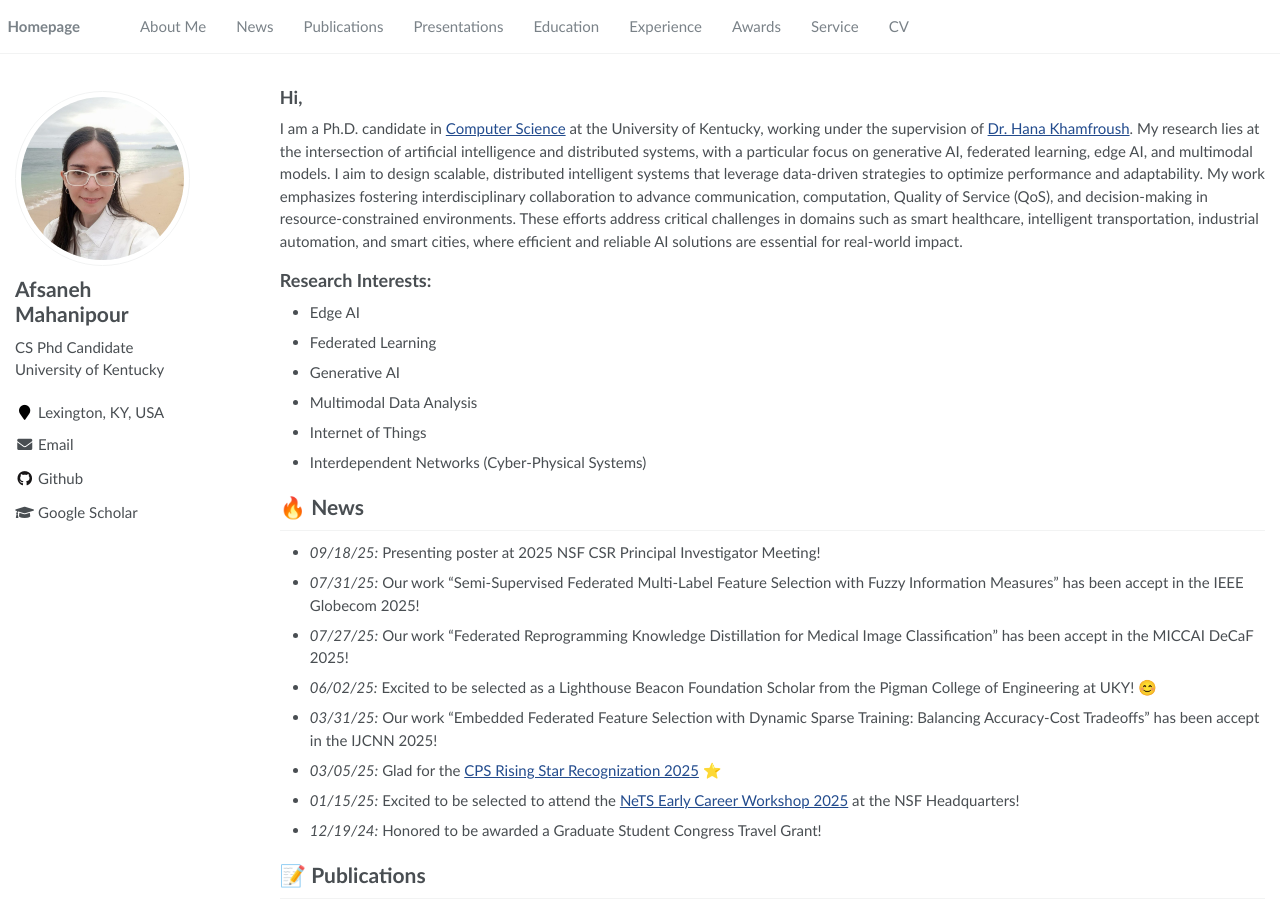
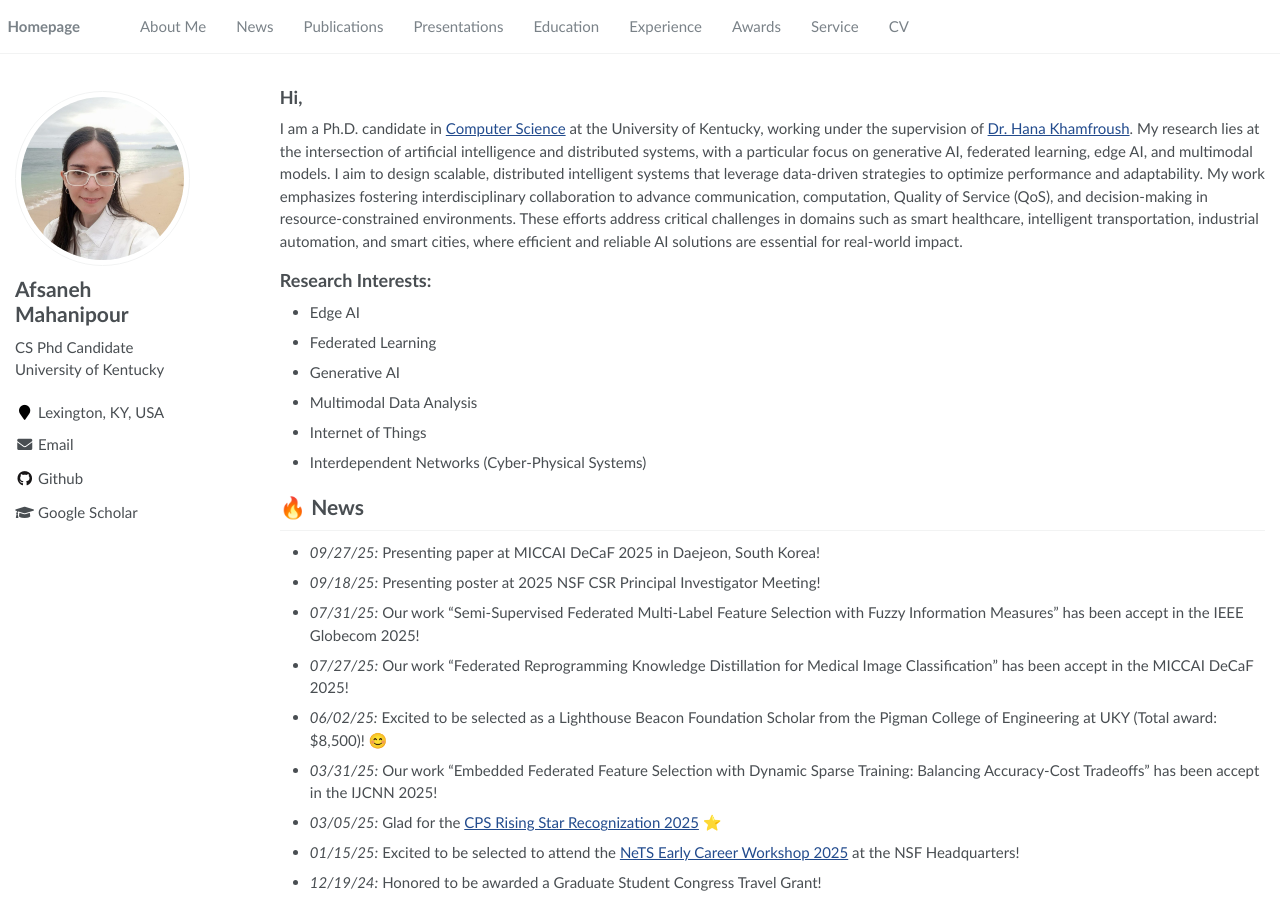
Before and after one commit to AfsanehMahanipour/AfsanehMahanipour.github.io, a Jekyll site: the page built from _pages/about.md, in a window 1280 px wide and 900 px high. Built offline with Jekyll 4.4.1, drawn with Linux system fonts in a browser that asks for light colours.

Commit message:
Update website

```diff
--- a/_pages/about.md
+++ b/_pages/about.md
@@ -32,10 +32,11 @@ I am a Ph.D. candidate in [Computer Science](https://engr.uky.edu/academics/depa
 - Interdependent Networks (Cyber-Physical Systems)
 
 # 🔥 News
+- *09/27/25:* Presenting paper at MICCAI DeCaF 2025 in Daejeon, South Korea!
 - *09/18/25:* Presenting poster at 2025 NSF CSR Principal Investigator Meeting!
 - *07/31/25:* Our work "Semi-Supervised Federated Multi-Label Feature Selection with Fuzzy Information Measures" has been accept in the IEEE Globecom 2025!
 - *07/27/25:* Our work "Federated Reprogramming Knowledge Distillation for Medical Image Classification" has been accept in the MICCAI DeCaF 2025!
-- *06/02/25:* Excited to be selected as a Lighthouse Beacon Foundation Scholar from the Pigman College of Engineering at UKY! 😊
+- *06/02/25:* Excited to be selected as a Lighthouse Beacon Foundation Scholar from the Pigman College of Engineering at UKY (Total award: $8,500)! 😊
 - *03/31/25:* Our work "Embedded Federated Feature Selection with Dynamic Sparse Training: Balancing Accuracy-Cost Tradeoffs" has been accept in the IJCNN 2025!
 - *03/05/25:* Glad for the [CPS Rising Star Recognization 2025](https://engr.uky.edu/news/phd-student-named-2025-cps-rising-star) ⭐
 - *01/15/25:* Excited to be selected to attend the [NeTS Early Career Workshop 2025](https://sites.google.com/view/nets-early-career-2025/home?authuser=0) at the NSF Headquarters!
```
